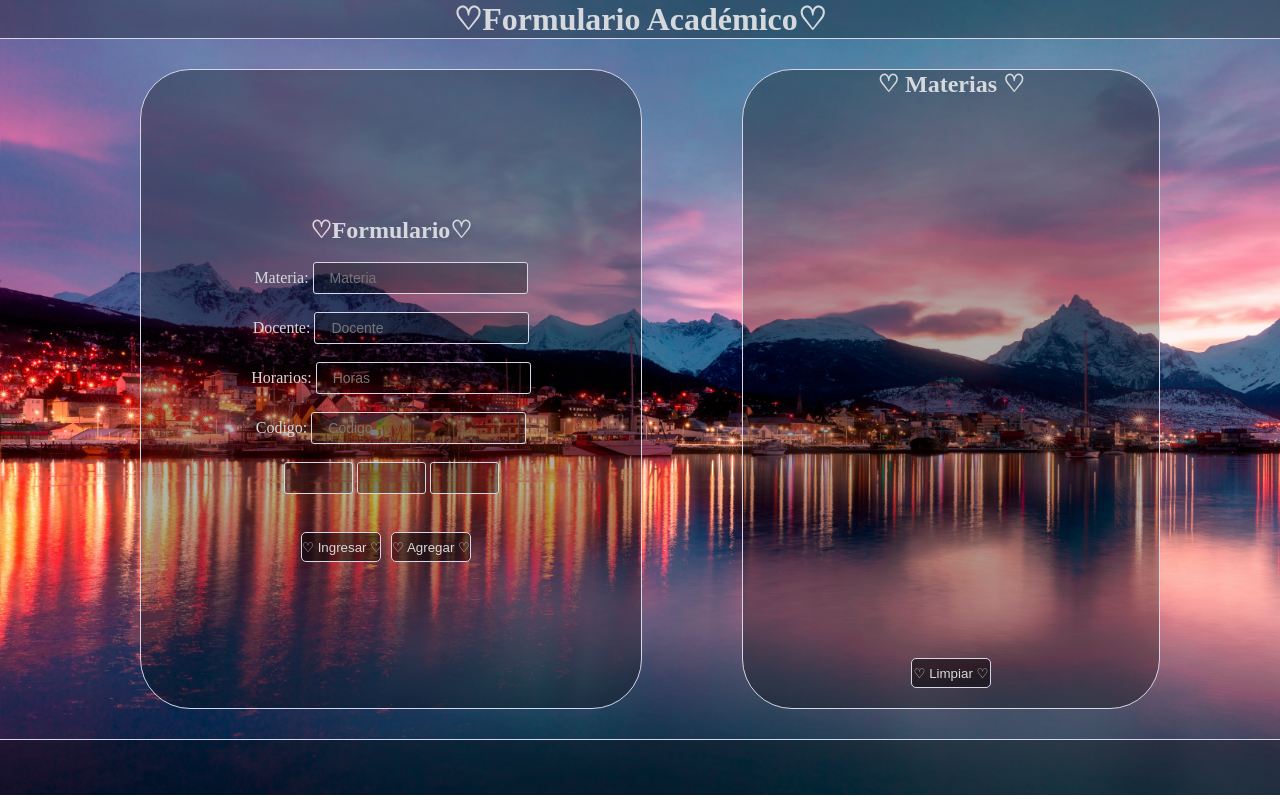
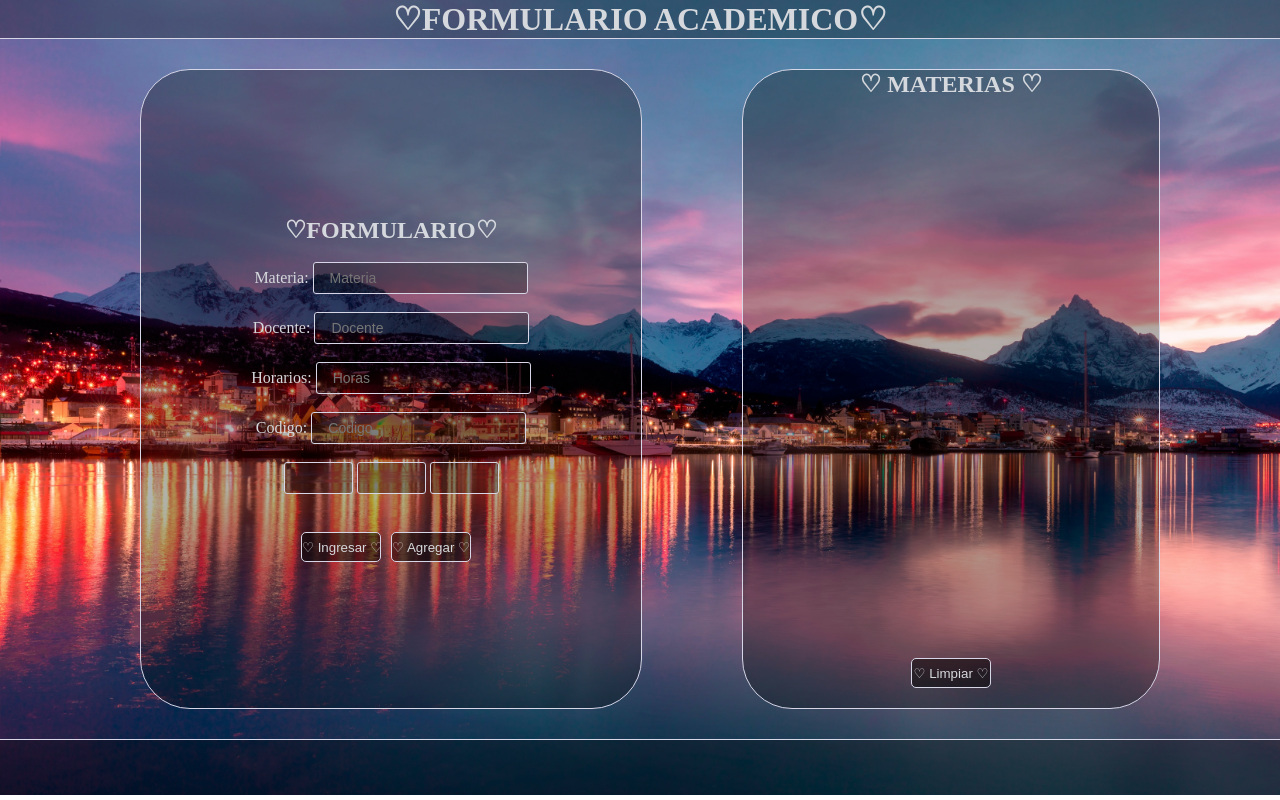
Before and after one commit to LuciCamara/test, a plain HTML site: page tp prog 2/index.html in a window 1280 px wide. Drawn offline with Linux system fonts and the light colour scheme.

Commit message:
Cambio de texto a mayúscula

```diff
--- a/tp prog 2/index.html
+++ b/tp prog 2/index.html
@@ -7,14 +7,14 @@
 </head>
 <body>
 	 <div class="head">
-	 	<h1>♡Formulario Académico♡</h1>
+	 	<h1>♡FORMULARIO ACADEMICO♡</h1>
 
 	</div>
 
 	 <div class="body">
 	 	<div class="contenedorF">
 	 		<div class="formulario">
-	 			<h2>♡Formulario♡</h2> <br>
+	 			<h2>♡FORMULARIO♡</h2> <br>
 	 			<label> Materia: <input type="text" placeholder="Materia" id="materia" class="letritas" onkeydown="moverCur(event, 'docente')"></label><br>
 				<label> Docente: <input type="text" placeholder="Docente" id="docente" class="letritas"onkeydown="moverCur(event, 'horas')"></label><br>
 				<label> Horarios: <input type="text" placeholder="Horas" id="horas" class="letritas" onkeydown="moverCur(event, 'codigo')"></label><br>
@@ -33,7 +33,7 @@
 		</div>
 
 		<div class="limpiadito">
-		 	<h2>♡ Materias ♡</h2>
+		 	<h2>♡ MATERIAS ♡</h2>
 		 	<div id="contenedorM" class="contenedorM">
 
 		 	</div>
```
